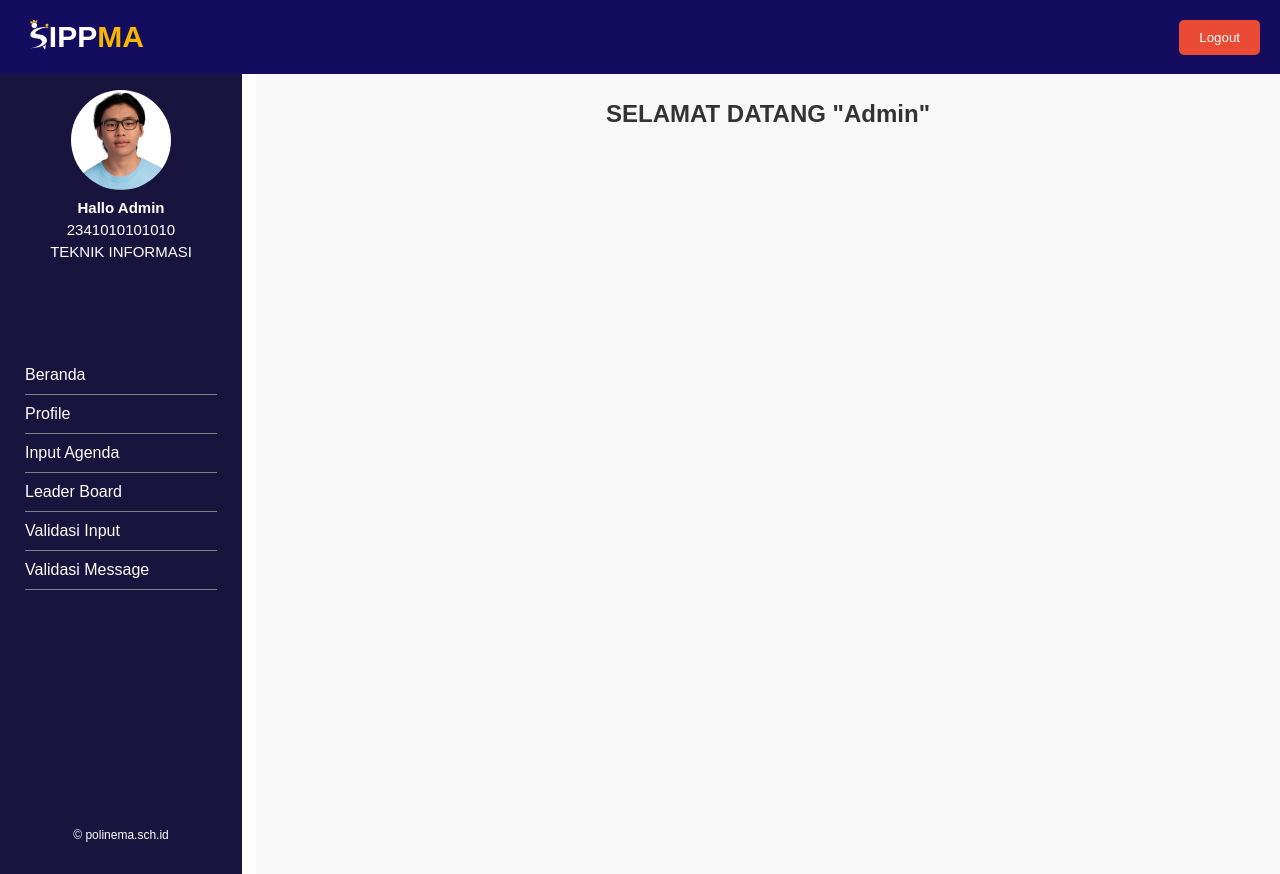
After one commit to Faliirham/PBL-PRESMA, a PHP site: page /Admin/index_Admin.php in a window 1280 px wide. The commit adds this page. Run offline with PHP 8.4, Linux system fonts and the light colour scheme.

Commit message:
Tambah index Admin

```diff
--- /dev/null
+++ b/Admin/index_Admin.php
@@ -0,0 +1,53 @@
+<!DOCTYPE html>
+<html lang="en">
+<head>
+    <meta charset="UTF-8">
+    <meta name="viewport" content="width=device-width, initial-scale=1.0">
+    <title>SIPPMA</title>
+    <link rel="stylesheet" href="../style/styleIndexAdmin.css">
+</head>
+<body>
+    <div class="container">
+        <!-- Sidebar -->
+        <div class="sidebar">
+            <div class="profile">
+                <img src="../img/profil.png" alt="Profile" class="profile-img">
+                <h3 class="profile-name">Hallo Admin</h3>
+                <p class="profile-name">2341010101010</p>
+                <p class="profile-name">TEKNIK INFORMASI</p>
+            </div>
+            <nav class="menu">
+                <a href="#" class="menu-item">Beranda</a>
+                <a href="#" class="menu-item">Profile</a>
+                <a href="#" class="menu-item">Input Agenda</a>
+                <a href="#" class="menu-item">Leader Board</a>
+                <a href="#" class="menu-item">Validasi Input</a>
+                <a href="#" class="menu-item">Validasi Message</a>
+            </nav>
+            <footer>
+                <p>© polinema.sch.id</p>
+            </footer>
+        </div>
+
+        <!-- Main Content -->
+        <div class="main-content">
+            <header class="header">
+                <div class="logo">
+                    <img src="../img/logo_SIPPMA.png" alt="Logo">
+                </div>
+                <h1 class="teks">
+                    IPP<span class="highlight">MA</span>
+                </h1>
+                <div class="logout">
+                    <button>Logout</button>
+                </div>
+            </header>
+            <section class="welcome">
+                <h2>SELAMAT DATANG "Admin"</h2>
+            </section>
+            <div class="content">
+            </div>
+        </div>
+    </div>
+</body>
+</html>
--- a/Mahasiswa/index_mahasiswa.php
+++ b/Mahasiswa/index_mahasiswa.php
@@ -24,7 +24,7 @@
                 <a href="#" class="menu-item">Bantuan?</a>
             </nav>
             <footer>
-                <p>@polinema.sch.id</p>
+                <p>© polinema.sch.id</p>
             </footer>
         </div>
 
--- /dev/null
+++ b/style/styleIndexAdmin.css
@@ -0,0 +1,128 @@
+/* Global Styles */
+body {
+  margin: 0;
+  font-family: Arial, sans-serif;
+  display: flex;
+  height: 100vh;
+}
+
+.container {
+  display: flex;
+  width: 100%;
+}
+
+/* Sidebar */
+.sidebar {
+  background: #18143D;
+  color: white;
+  width: 15%;
+  display: flex;
+  flex-direction: column;
+  justify-content: space-between;
+  padding: 25px;
+  height: 88vh;
+  position: fixed;
+  top: 60px;
+  left: 0;
+}
+
+.profile {
+  text-align: center;
+}
+
+.profile-img {
+  margin-top: 5px;
+  width: 100px;
+  height: 100px;
+  border-radius: 50%;
+}
+
+.profile-name {
+  font-size: 15px;
+  margin-top: 5px;
+  margin-bottom: 5px;
+}
+
+.menu {
+  margin-top: 5px;
+  margin-bottom: 140px;
+}
+
+.menu-item {
+  display: block;
+  color: white;
+  text-decoration: none;
+  padding: 10px 0;
+  font-size: 16px;
+  border-bottom: 1px solid gray;
+}
+
+.menu-item:hover {
+  background: #1DAC98;
+  padding-left: 10px;
+  transition: 0.3s;
+}
+
+footer {
+  text-align: center;
+  font-size: 12px;
+}
+
+/* Main Content */
+.main-content {
+  width: 85%;
+  margin-left: 20%;
+  background: #f8f8f8;
+  padding: 20px;
+}
+
+.header {
+  display: flex;
+  justify-content: space-between;
+  align-items: center;
+  background: #140C5F;
+  color: white;
+  padding: 0 10px;
+  margin-top: 0;
+  position: fixed;
+  top: 0;
+  left: 0;
+  width: 100%;
+  z-index: 1000;
+}
+
+.logo img {
+  height: 30px;
+  margin-left: 20px;
+  padding: 0 0px;
+}
+
+.teks {
+  font-size: 30px;
+  font-weight: bold;
+  margin-right: auto;
+  color: white;
+}
+
+.teks .highlight {
+  color: #f7b600;
+}
+
+.logout {
+  padding: 0 30px;
+}
+
+.logout button {
+  background: #e94b35;
+  border: none;
+  color: white;
+  padding: 10px 20px;
+  border-radius: 5px;
+  cursor: pointer;
+}
+
+.welcome {
+  text-align: center;
+  margin: 80px;
+  color: #333;
+}
```
Also changed, not shown: img/Logo_SIPPMA.png (added).
